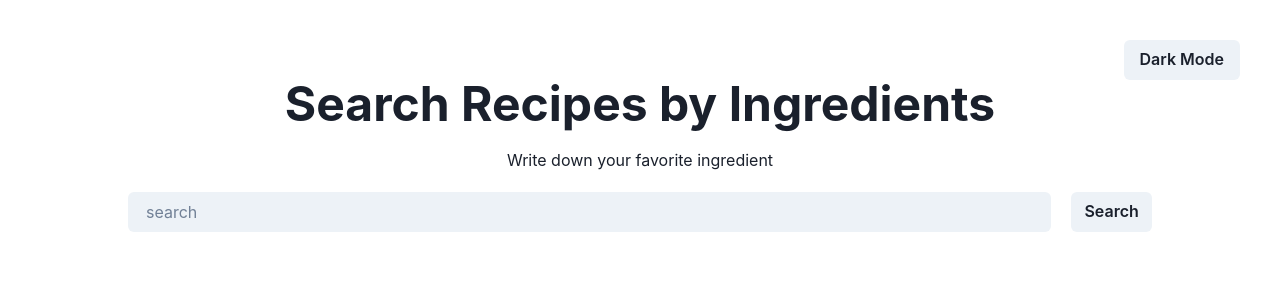
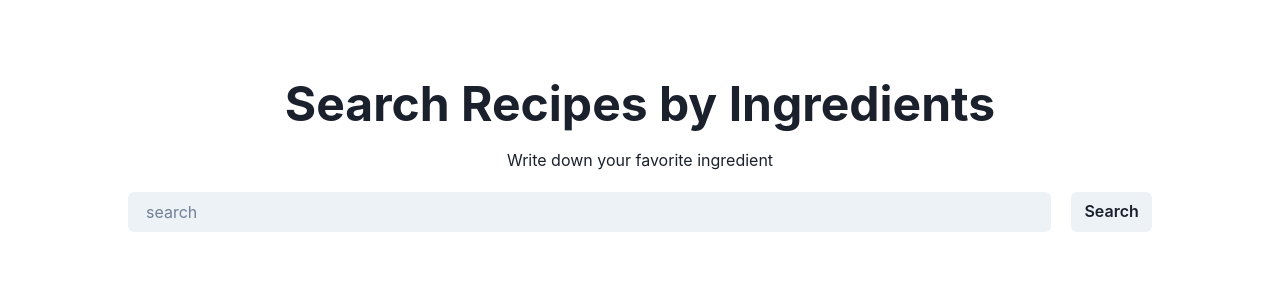
Before and after one commit to davidhuertabeltran/Recipe-Search-spoonacular-API, a Next.js app: page / in a window 1280 px wide. Shown: the top 300 px of the page. Built offline with nearby package versions, Linux system fonts and the light colour scheme.

Commit message:
add logic to close and open search history

```diff
--- a/pages/_app.tsx
+++ b/pages/_app.tsx
@@ -1,5 +1,5 @@
-import { AppProps } from "next/app";
-import { ChakraProvider } from "@chakra-ui/react";
+import { AppProps } from 'next/app';
+import { ChakraProvider } from '@chakra-ui/react';
 
 const App = ({ Component, pageProps }: AppProps) => {
 	return (
--- a/pages/index.tsx
+++ b/pages/index.tsx
@@ -1,12 +1,12 @@
-import React, { useEffect, useState, useRef } from "react";
-import { Container, Flex, Heading, Text, FormControl, Input, Button, useColorMode } from "@chakra-ui/react";
-import {RecipeList} from "../src/sections/RecipeList";
-import {SearchHistory} from "../src/sections/SearchHistory";
+import React, { useEffect, useState, useRef } from 'react';
+import { Container, Flex, Heading, Text, FormControl, Input, Button, useBoolean } from '@chakra-ui/react';
+import {RecipeList} from '../src/sections/RecipeList';
+import {SearchHistory} from '../src/sections/SearchHistory';
 
 const Page = () => {
-	const {colorMode, toggleColorMode} = useColorMode();
+	const [open, setOpen] = useBoolean();
 
-	const apiKey = "";
+	const apiKey = '';
 	const lastSearches = 'last_searches';
 
 	const [recipeData, setRecipeData] = useState(null);
@@ -37,7 +37,7 @@ const Page = () => {
 			saveSearch(data);
 		})
 		.catch(() => {
-			console.log("An error ocurred")
+			console.log('An error ocurred')
 		})
 	}
 
@@ -81,29 +81,28 @@ const Page = () => {
 	}
 
 	return (
-	<Container maxWidth="container.xl" padding={0}>
-		<Button
-			onClick={toggleColorMode}
-			float="right"
-			position="absolute"
-			right={10} top={10}
-			transitionDuration="200ms"
-		>
-			{colorMode === 'light' ? 'Dark' : 'Light'} Mode
-		</Button>
-		<Flex p={[10, 20]} flexDirection="column" alignItems="center" gap={5} justifyContent="center">
-			<Heading size="2xl" textAlign="center">Search Recipes by Ingredients</Heading>
+	<Container maxWidth='container.xl' padding={0} onClick={open === true ? setOpen.off : null}>
+		<Flex p={[10, 20]} flexDirection='column' alignItems='center' gap={5} justifyContent='center'>
+			<Heading size='2xl' textAlign='center'>Search Recipes by Ingredients</Heading>
 			<Text>Write down your favorite ingredient</Text>
-			<FormControl maxWidth="container.lg">
-				<Flex alignItems="center" gap={5} direction={ {base: 'column', sm: 'row'}}>
-					<Input ref={inputSearch} placeholder="search" variant="filled" type="text" onChange={setQuery}/>
+			<FormControl maxWidth='container.lg'>
+				<Flex alignItems='center' gap={5} direction={ {base: 'column', sm: 'row'}}>
+					<Input
+						ref={inputSearch}
+						placeholder='search'
+						variant='filled'
+						type='text'
+						onChange={setQuery}
+						onClick={setOpen.toggle}
+					/>
+					{items && <SearchHistory lastSearches={items} searchFromHistory={searchFromHistory} open={open} />}
 					<Button onClick={getRecipesByIngredient}>
 						Search
 					</Button>
-					{items && <SearchHistory lastSearches={items} searchFromHistory={searchFromHistory} />}
+
 				</Flex>
 			</FormControl>
-			{recipeData && <RecipeList recipeData={recipeData} /> }
+			{recipeData && <RecipeList recipeData={recipeData} ingredient={ingredient}/> }
 		</Flex>
 	</Container>
 	)
--- a/src/sections/RecipeList.tsx
+++ b/src/sections/RecipeList.tsx
@@ -1,29 +1,32 @@
 import React from 'react';
-import { Flex, Heading, Image } from "@chakra-ui/react";
+import { Flex, Heading, Image, Text } from '@chakra-ui/react';
 
-export const RecipeList = ({recipeData}) => {
+export const RecipeList = ({recipeData, ingredient}) => {
 	return (
-		<Flex maxWidth="container.lg" gap={5} flexWrap="wrap" justifyContent="center">
+		<Flex maxWidth='container.lg' gap={5} flexWrap='wrap' justifyContent='center'>
 			{recipeData.map((data) => {
 				return (
 					<Flex
-						border="1px" borderColor="gray.200"
+						border='1px' borderColor='gray.200'
 						borderRadius={6}
-						flexDirection="column"
+						flexDirection='column'
 						gap={2}
-						height={250}
+						height={280}
 						key={data.id}
 						justifyContent='space-between'
 						paddingX={2}
 						paddingY={4}
 						width={250}
 					>
-						<Heading size="sm" textAlign="center">{data.title}</Heading>
-						<Image
-							src={data.image}
-							alt={data.title}
-							borderRadius={6}
-						/>
+						<Flex flexDirection='column' height={230} justifyContent='space-between'>
+							<Heading size='sm' textAlign='center'>{data.title}</Heading>
+							<Image
+								src={data.image}
+								alt={data.title}
+								borderRadius={6}
+							/>
+						</Flex>
+						<Text textAlign='center'>Ingredient: {ingredient}</Text>
 					</Flex>
 				)
 			})}
--- a/src/sections/SearchHistory.tsx
+++ b/src/sections/SearchHistory.tsx
@@ -1,26 +1,28 @@
 import React from 'react';
-import { Flex, Box } from "@chakra-ui/react";
+import { Flex, Box } from '@chakra-ui/react';
 
-export const SearchHistory = ({lastSearches, searchFromHistory}) => {
+export const SearchHistory = ({lastSearches, searchFromHistory, open}) => {
 	return (
 		<Flex
-			backgroundColor="#e2e8f0"
+			backgroundColor='#e2e8f0'
 			borderRadius={6}
-			cursor="pointer"
-			flexDirection="column"
+			cursor='pointer'
+			display={open ? 'block' : 'none'}
+			flexDirection='column'
 			gap={1}
-			maxWidth="container.lg"
-			position="absolute"
+			maxWidth='container.lg'
+			position='absolute'
 			top={12}
-			width="100%"
+			width='100%'
 		>
-			{Object.values(lastSearches).map((data) => {
+			{Object.values(lastSearches).map((data, i) => {
 				return (
 					<Box
 						borderRadius={6}
+						key={i}
 						paddingLeft={3}
 						paddingRight={3}
-						_hover={{ backgroundColor: "#0052bd", color: "white" }}
+						_hover={{ backgroundColor: '#0052bd', color: 'white' }}
 						onClick={() => searchFromHistory(Object.keys(data)[0])}
 					>
 						{Object.keys(data)[0]}
```
